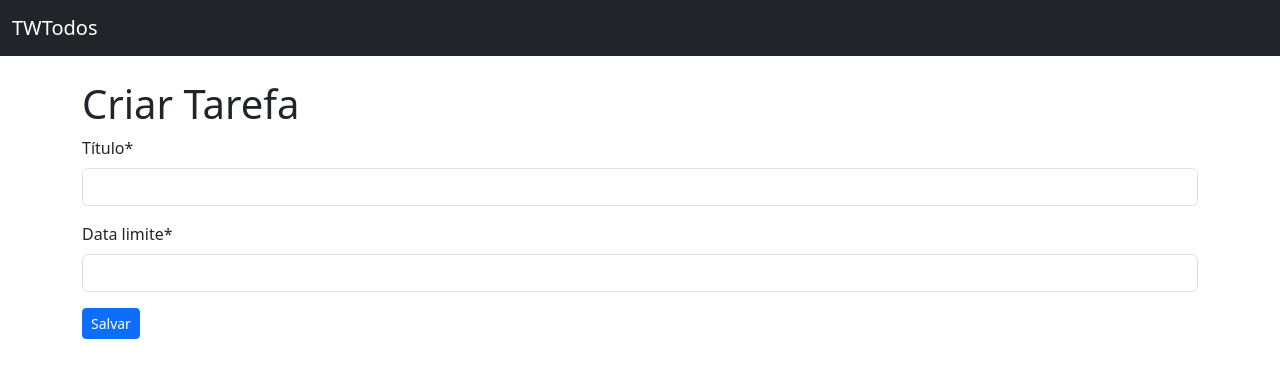
After one commit to AndreMagaSouza/ProjetoDjango, a Django app: page /create in a window 1280 px wide. The commit adds this page. Shown: the top 378 px of the page. Run offline with Django 5.2, Linux system fonts and the light colour scheme; some libraries are stand-ins or nearby versions.

Commit message:
Adicionado página todo_form, mudança de FBV para CBV (Class Based View), crispy-froms

```diff
--- a/setup/urls.py
+++ b/setup/urls.py
@@ -1,8 +1,9 @@
 from django.contrib import admin
 from django.urls import path
-from todos.views import todo_list
+from todos.views import TodoListView, TodoCreateView
 
 urlpatterns = [
     path("admin/", admin.site.urls),
-    path("", todo_list),
+    path("", TodoListView.as_view(), name="todo_list"),
+    path("create", TodoCreateView.as_view(), name="todo_create")
 ]
--- a/todos/models.py
+++ b/todos/models.py
@@ -4,7 +4,7 @@ from django.db import models
 
 
 class Todo(models.Model):
-    title = models.CharField(max_length=100, null=False, blank=False)
+    title = models.CharField(verbose_name="Título",max_length=100, null=False, blank=False)
     created_at = models.DateTimeField(auto_now_add=True, null=False, blank=False)
-    deadline = models.DateField(null=False, blank=False)
+    deadline = models.DateField(verbose_name="Data limite",null=False, blank=False)
     finished_at = models.DateField(null=True)
--- /dev/null
+++ b/todos/templates/todos/todo_form.html
@@ -0,0 +1,37 @@
+{% load crispy_forms_tags %}
+
+<!DOCTYPE html>
+<html lang="pt-br">
+  <head>
+    <meta charset="utf-8">
+    <meta name="viewport" content="width=device-width, initial-scale=1">
+
+    <title>TWTodos - Criar Tarefa</title>
+
+    <link href="https://cdn.jsdelivr.net/npm/bootstrap@5.3.3/dist/css/bootstrap.min.css" rel="stylesheet" integrity="sha384-QWTKZyjpPEjISv5WaRU9OFeRpok6YctnYmDr5pNlyT2bRjXh0JMhjY6hW+ALEwIH" crossorigin="anonymous">
+  </head>
+  <body>
+
+    <nav class="navbar bg-dark mb-4" data-bs-theme="dark">
+        <div class="container-fluid">
+          <a class="navbar-brand" href="#">TWTodos</a>
+        </div>
+    </nav>
+
+    <main class="container">
+        <h1>Criar Tarefa</h1>
+        <form method="POST">
+            {% csrf_token %}
+
+            {{ form|crispy }}
+
+            <button type="submit" class="btn btn-primary btn-sm">Salvar</button>
+        </form>
+
+
+    </main>
+
+
+    <script src="https://cdn.jsdelivr.net/npm/bootstrap@5.3.3/dist/js/bootstrap.bundle.min.js" integrity="sha384-YvpcrYf0tY3lHB60NNkmXc5s9fDVZLESaAA55NDzOxhy9GkcIdslK1eN7N6jIeHz" crossorigin="anonymous"></script>
+  </body>
+</html>
--- a/todos/templates/todos/todo_list.html
+++ b/todos/templates/todos/todo_list.html
@@ -19,7 +19,7 @@
     <main class="container">
         <h1>Lista de Tarefas</h1>
 
-        {% if todos %}
+        {% if todo_list %}
         <table class="table">
             <thead>
               <tr>
@@ -32,7 +32,7 @@
               </tr>
             </thead>
             <tbody>
-                {% for todo in todos %}
+                {% for todo in todo_list %}
                 <tr>
                     <th scope="row">{{ todo.pk }}</th>
                     <td>{{ todo.title }}</td>
@@ -53,6 +53,8 @@
           <p>Não há tarefas cadastradas</p>
         {% endif %}
 
+        <a href="{% url 'todo_create' %}" class="btn btn-primary btn-sm">Criar nova tarefa</a>
+
     </main>
 
 
--- a/todos/views.py
+++ b/todos/views.py
@@ -1,6 +1,12 @@
-from django.shortcuts import render
 from .models import Todo
+from django.views.generic import ListView, CreateView
+from django.urls import reverse_lazy
 
-def todo_list(request):
-    todos = Todo.objects.all()
-    return render(request, "todos/todo_list.html", {"todos": todos})
+
+class TodoListView(ListView):
+    model = Todo
+
+class TodoCreateView(CreateView):
+    model = Todo
+    fields = ["title", "deadline"]
+    success_url = reverse_lazy("todo_list")
```
Also changed, not shown: setup/settings.py (+17 -1 lines), db.sqlite3.
